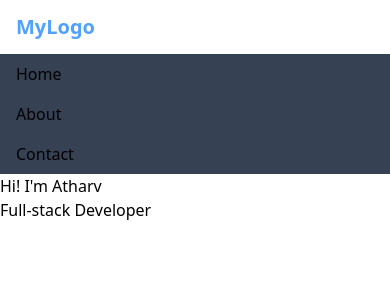
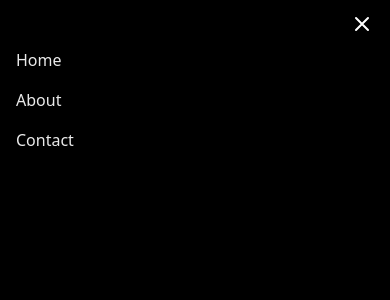
Before and after one commit to SpectralGT/Portfolio_v3, a Next.js app: page / in a window 390 px wide. Both pictures are taken after a click on the button 362 px from the left and 24 px from the top of the page. Shown: the top 300 px of the page. Built offline with nearby package versions, Linux system fonts and the light colour scheme.

Commit message:
styled the header

```diff
--- a/app/components/header.tsx
+++ b/app/components/header.tsx
@@ -5,43 +5,45 @@ export default function Header() {
   const [isMenuOpen, setIsMenuOpen] = useState(false);
 
   return (
-    <header className="backdrop-blur-md text-black w-screen">
-      <nav className="container px-4 py-3 max-w-screen w-screen flex justify-between items-center">
+    <header className="backdrop-blur-md w-screen">
+      <nav className="container px-4 py-3 max-w-screen w-screen flex justify-between items-center z-10 relative">
         {/* Logo */}
-        <a href="/" className="text-xl font-bold text-blue-400">
-          MyLogo
+        < a href="/" className="text-xl font-bold">
+          A
         </a>
 
         {/* Navigation Links (Desktop) */}
         <div className="hidden md:flex space-x-4">
-          <a href="/home" className="hover:text-blue-400">Home</a>
-          <a href="/about" className="hover:text-blue-400">About</a>
-          <a href="/contact" className="hover:text-blue-400">Contact</a>
+          <a href="/home" className="">Home</a>
+          <a href="/about" className="">About</a>
+          <a href="/contact" className="">Contact</a>
         </div>
 
         {/* Mobile Menu Button (Mobile) */}
         <div className="md:hidden">
           <button
             onClick={() => setIsMenuOpen(!isMenuOpen)}
-            className="text-white hover:text-blue-400 focus:outline-none"
+            className="focus:outline-none"
           >
             {isMenuOpen ? (
-              <svg className="w-6 h-6" fill="none" stroke="currentColor" viewBox="0 0 24 24" xmlns="www.w3.org"><path strokeLinecap="round" strokeLinejoin="round" strokeWidth="2" d="M6 18L18 6M6 6l12 12"></path></svg>
+              <svg className="w-6 h-6 z-10" fill="none" stroke="white" viewBox="0 0 24 24" xmlns="www.w3.org"><path strokeLinecap="round" strokeLinejoin="round" strokeWidth="2" d="M6 18L18 6M6 6l12 12"></path></svg>
             ) : (
-              <svg className="w-6 h-6" fill="none" stroke="currentColor" viewBox="0 0 24 24" xmlns="www.w3.org"><path strokeLinecap="round" strokeLinejoin="round" strokeWidth="2" d="M4 6h16M4 12h16m-7 6h7"></path></svg>
+              <svg className="w-6 h-6" fill="none" stroke="black" viewBox="0 0 24 24" xmlns="www.w3.org"><path strokeLinecap="round" strokeLinejoin="round" strokeWidth="2" d="M4 6h16M4 12h16m-7 6h7"></path></svg>
             )}
           </button>
         </div>
       </nav>
 
       {/* Mobile Menu Dropdown (Conditionally Rendered) */}
-      {isMenuOpen && (
-        <div className="md:hidden bg-gray-700">
-          <a href="/home" className="block px-4 py-2 hover:bg-gray-600">Home</a>
-          <a href="/about" className="block px-4 py-2 hover:bg-gray-600">About</a>
-          <a href="/contact" className="block px-4 py-2 hover:bg-gray-600">Contact</a>
-        </div>
-      )}
-    </header>
+      {
+        isMenuOpen && (
+          <div className="md:hidden bg1 h-screen w-screen fixed top-0 left-0 pt-10 z-0">
+            <a href="/home" className="block px-4 py-2 hover:bg-gray-600">Home</a>
+            <a href="/about" className="block px-4 py-2 hover:bg-gray-600">About</a>
+            <a href="/contact" className="block px-4 py-2 hover:bg-gray-600">Contact</a>
+          </div>
+        )
+      }
+    </header >
   );
 };
--- a/app/globals.css
+++ b/app/globals.css
@@ -4,3 +4,8 @@
   --background: #eaeaea;
   --foreground: #000000;
 }
+
+.bg1 {
+  color: var(--background);
+  background-color: var(--foreground)
+}
```
